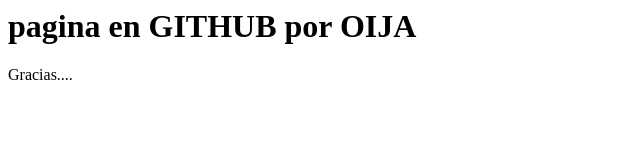
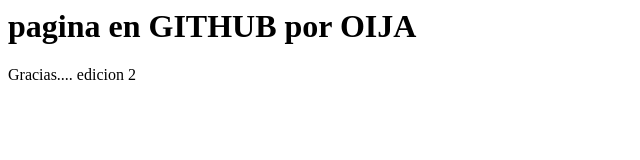
Before and after one commit to overjaramillo1/mit, a plain HTML site: page index.html in a window 1280 px wide. Shown: the full height of the page, 0-640 px from the left. Drawn offline with Linux system fonts and the light colour scheme.

Commit message:
Update index.html
cambio

```diff
--- a/index.html
+++ b/index.html
@@ -2,5 +2,6 @@
 <h1>pagina en GITHUB por OIJA</h1>
 
 Gracias....
+  edicion 2
 
 </html>
```
